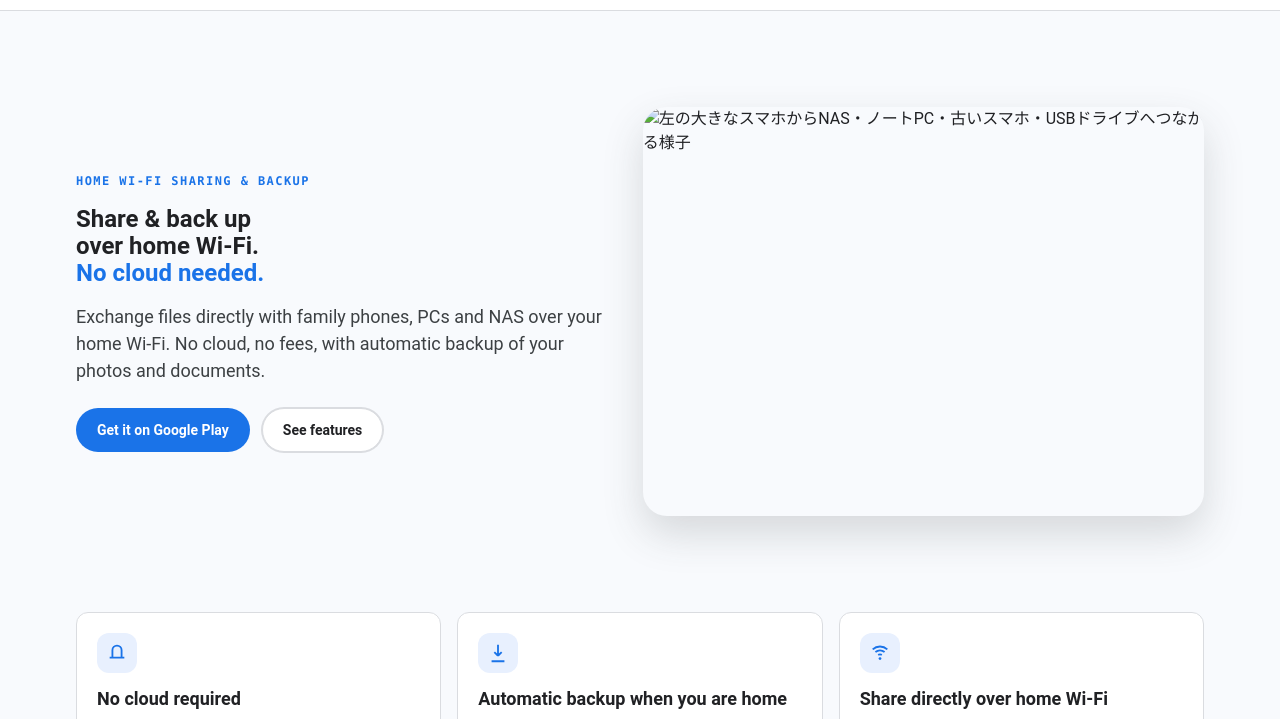
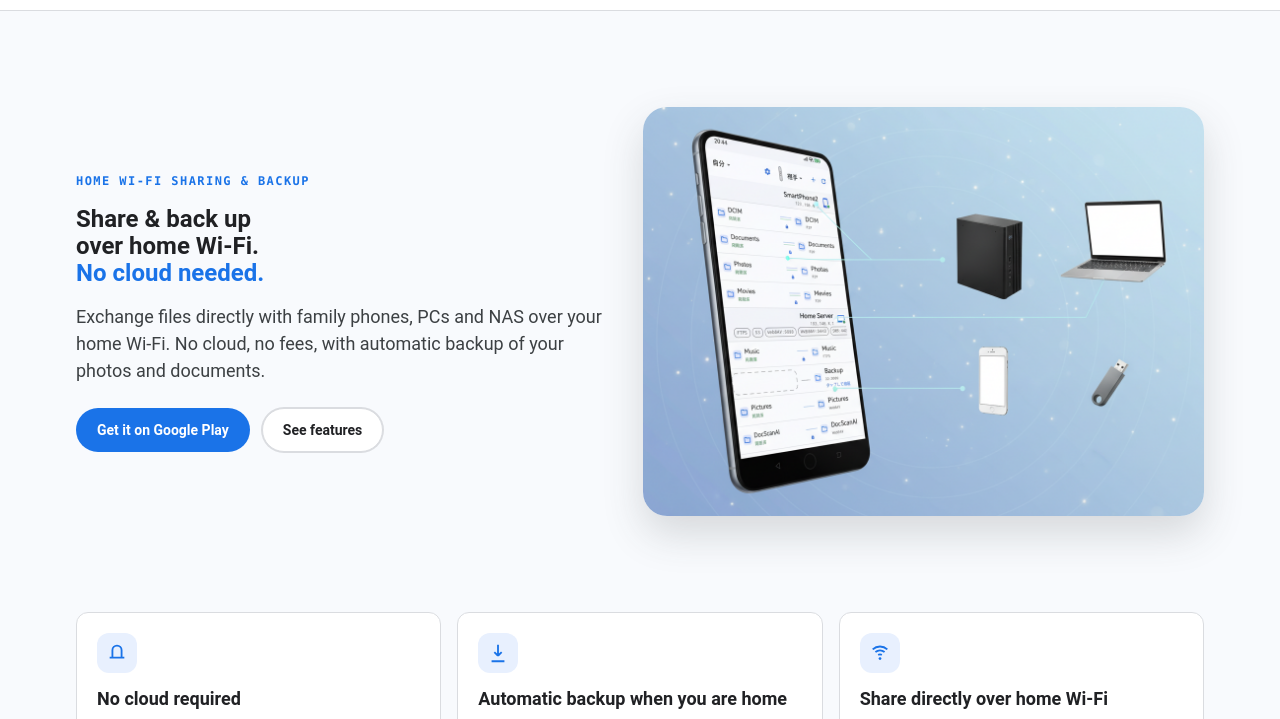
Before and after one commit to sharebackup6/sharebackup6.github.io, a plain HTML site: page en/index.html in a window 1280 px wide. Shown: the part 54-773 px from the top of the page. Drawn offline with Linux system fonts and the light colour scheme.

Commit message:
sync: ShareOrBackup promo/web を反映

```diff
--- a/en/index.html
+++ b/en/index.html
@@ -371,7 +371,7 @@
         </div>
       </div>
       <div class="hero-visual">
-        <img class="hero-ai" src="hero_ai.png" width="1138" height="830" alt="左の大きなスマホからNAS・ノートPC・古いスマホ・USBドライブへつながる様子" fetchpriority="high" decoding="async" />
+        <img class="hero-ai" src="../hero_ai.png" width="1138" height="830" alt="左の大きなスマホからNAS・ノートPC・古いスマホ・USBドライブへつながる様子" fetchpriority="high" decoding="async" />
       </div>
     </div>
   </section>
```
